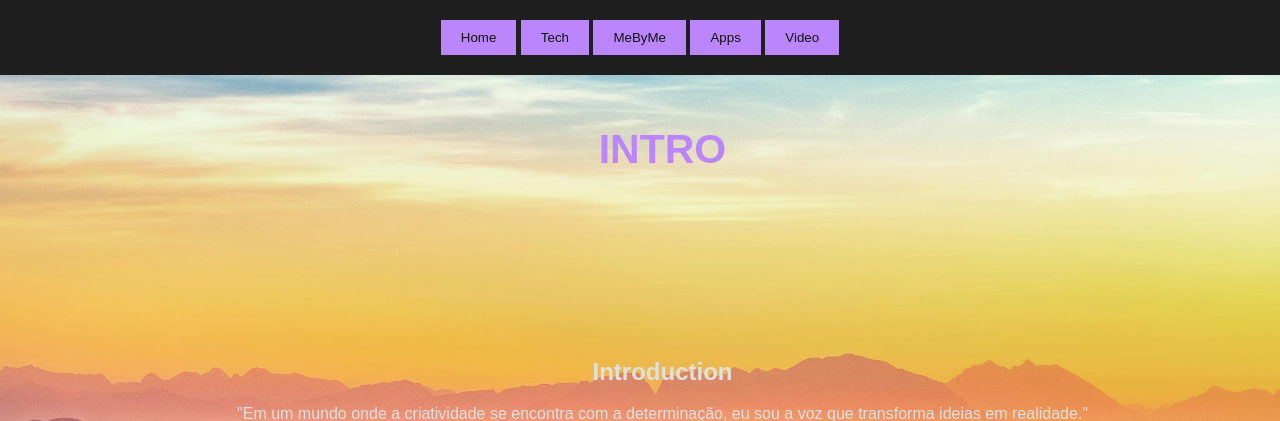
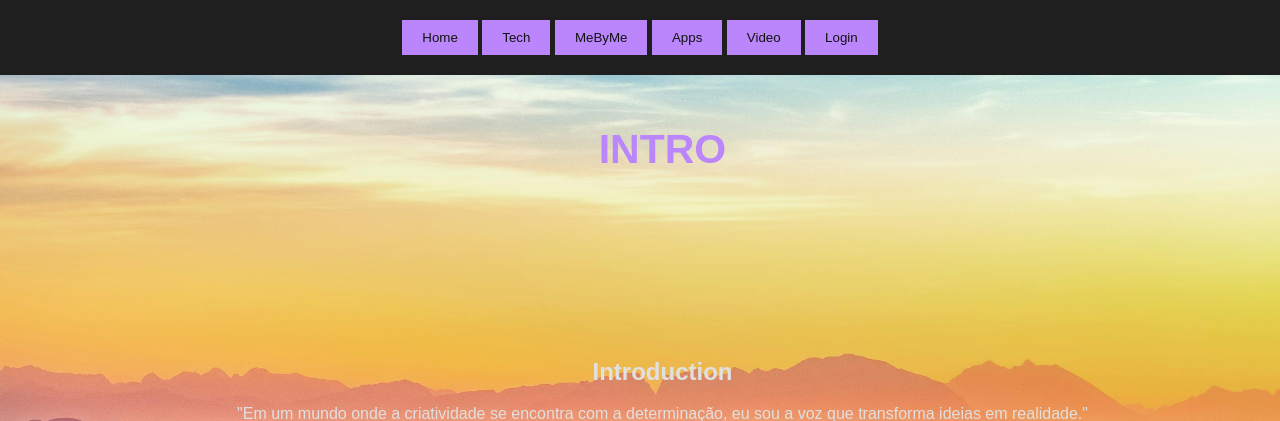
Before and after one commit to akashpreet-singh-a22205953/a22205953-projeto-pw, a Django app: page / in a window 1280 px wide. Shown: the top 421 px of the page. Run offline with Django 4.2, Linux system fonts and the light colour scheme; data comes from the database, SQL or seed files in the repository.

Commit message:
Updated CSS for login button and modified layout

```diff
--- a/portfolio1/static/portfolio1/estilo.css
+++ b/portfolio1/static/portfolio1/estilo.css
@@ -61,6 +61,7 @@ button {
     font-family: Arial, sans-serif;
 }
 
+
 button:hover {
     transition: transform 0.2s ease;
     transform: scale(0.95);
--- a/portfolio1/templates/portfolio1/layout.html
+++ b/portfolio1/templates/portfolio1/layout.html
@@ -20,7 +20,11 @@
             <a href="{% url 'mebyme_detail' %}"><button>MeByMe</button></a>
             <a href="{% url 'allAppview' %}"><button>Apps</button></a>
             <a href="{% url 'video_view' %}"><button>Video</button></a>
+            <a href="/autenticar/"  target="_blank"><button>Login</button></a>
+
         </header>
+
+
         <main>
             {% block content %}
             {% endblock %}
--- a/static/portfolio1/estilo.css
+++ b/static/portfolio1/estilo.css
@@ -61,6 +61,7 @@ button {
     font-family: Arial, sans-serif;
 }
 
+
 button:hover {
     transition: transform 0.2s ease;
     transform: scale(0.95);
```
